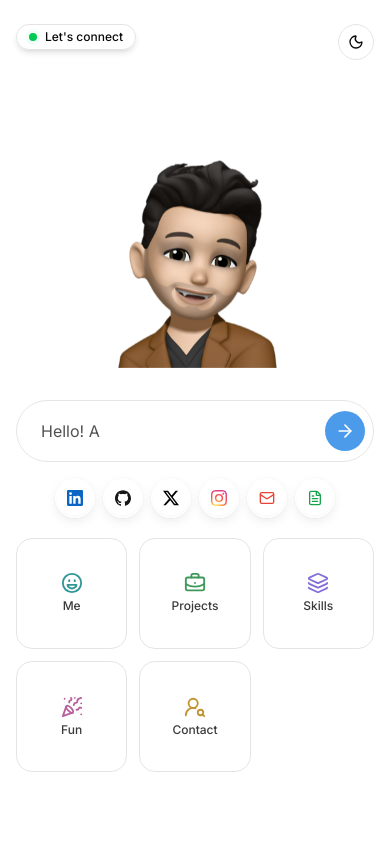
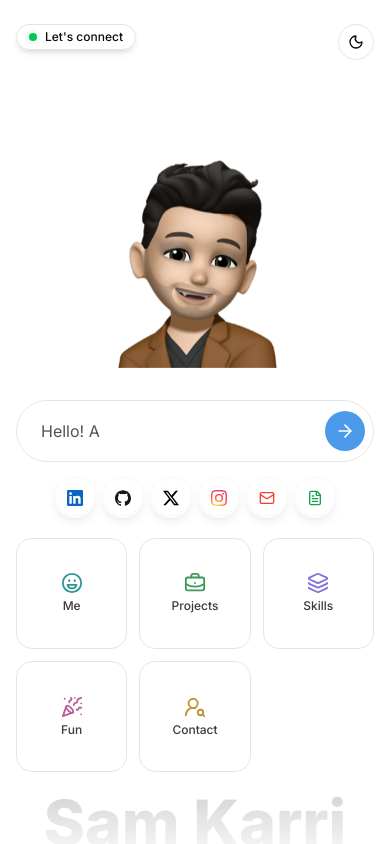
Before and after one commit to samshanmukh/portfolio, a Next.js app: page / in a window 390 px wide. Built offline with nearby package versions, Linux system fonts and the light colour scheme; no server answers.

Commit message:
Home: 'Sam Karri' rises from the bottom letter by letter (also shown on phones)
Co-Authored-By: Claude Opus 5.5 (1M context) <noreply@anthropic.com>
Claude-Session: https://claude.ai/code/session_01Tdxepp6MrgJSY2gYCTn3Us

```diff
--- a/app/page.tsx
+++ b/app/page.tsx
@@ -1,6 +1,6 @@
 'use client'
 
-import { motion } from 'framer-motion'
+import { motion, useReducedMotion } from 'framer-motion'
 import { ArrowRight } from 'lucide-react'
 import Image from 'next/image'
 import { useRouter } from 'next/navigation'
@@ -30,6 +30,7 @@ export default function Home() {
   const [focused, setFocused] = useState(false)
   const placeholder = useTypewriter(GREETINGS, !focused && !input, 'Ask me anything…')
   const router = useRouter()
+  const reduced = useReducedMotion()
   const goToChat = (q: string) => router.push(`/chat?query=${encodeURIComponent(q)}`)
 
   return (
@@ -37,14 +38,29 @@ export default function Home() {
       {/* liquid colour trail that follows the cursor */}
       <FluidCursor />
 
-      {/* big faded name behind everything */}
+      {/* big faded name behind everything — rises from the bottom edge letter by letter */}
       <div className="pointer-events-none absolute inset-x-0 bottom-0 flex justify-center overflow-hidden">
-        <div
-          className="hidden bg-gradient-to-b from-neutral-500/30 to-neutral-500/5 bg-clip-text dark:from-neutral-400/35 dark:to-neutral-400/5 text-[10rem] leading-none font-black text-transparent select-none sm:block lg:text-[16rem]"
-          style={{ marginBottom: '-2.5rem' }}
+        <motion.div
+          aria-hidden
+          className="flex text-[16vw] leading-none font-black select-none sm:text-[10rem] lg:text-[16rem]"
+          style={{ marginBottom: '-0.16em' }}
+          initial={reduced ? false : 'hidden'}
+          animate="visible"
+          variants={{ visible: { transition: { staggerChildren: 0.07, delayChildren: 0.15 } } }}
         >
-          {profile.shortName} Karri
-        </div>
+          {Array.from(`${profile.shortName} Karri`).map((ch, i) => (
+            <motion.span
+              key={i}
+              className="inline-block bg-gradient-to-b from-neutral-500/30 to-neutral-500/5 bg-clip-text text-transparent dark:from-neutral-400/35 dark:to-neutral-400/5"
+              variants={{
+                hidden: { y: '110%', opacity: 0 },
+                visible: { y: '0%', opacity: 1, transition: { duration: 0.7, ease: [0.22, 1, 0.36, 1] } },
+              }}
+            >
+              {ch === ' ' ? '\u00a0' : ch}
+            </motion.span>
+          ))}
+        </motion.div>
       </div>
 
       {/* top-right: theme */}
```
